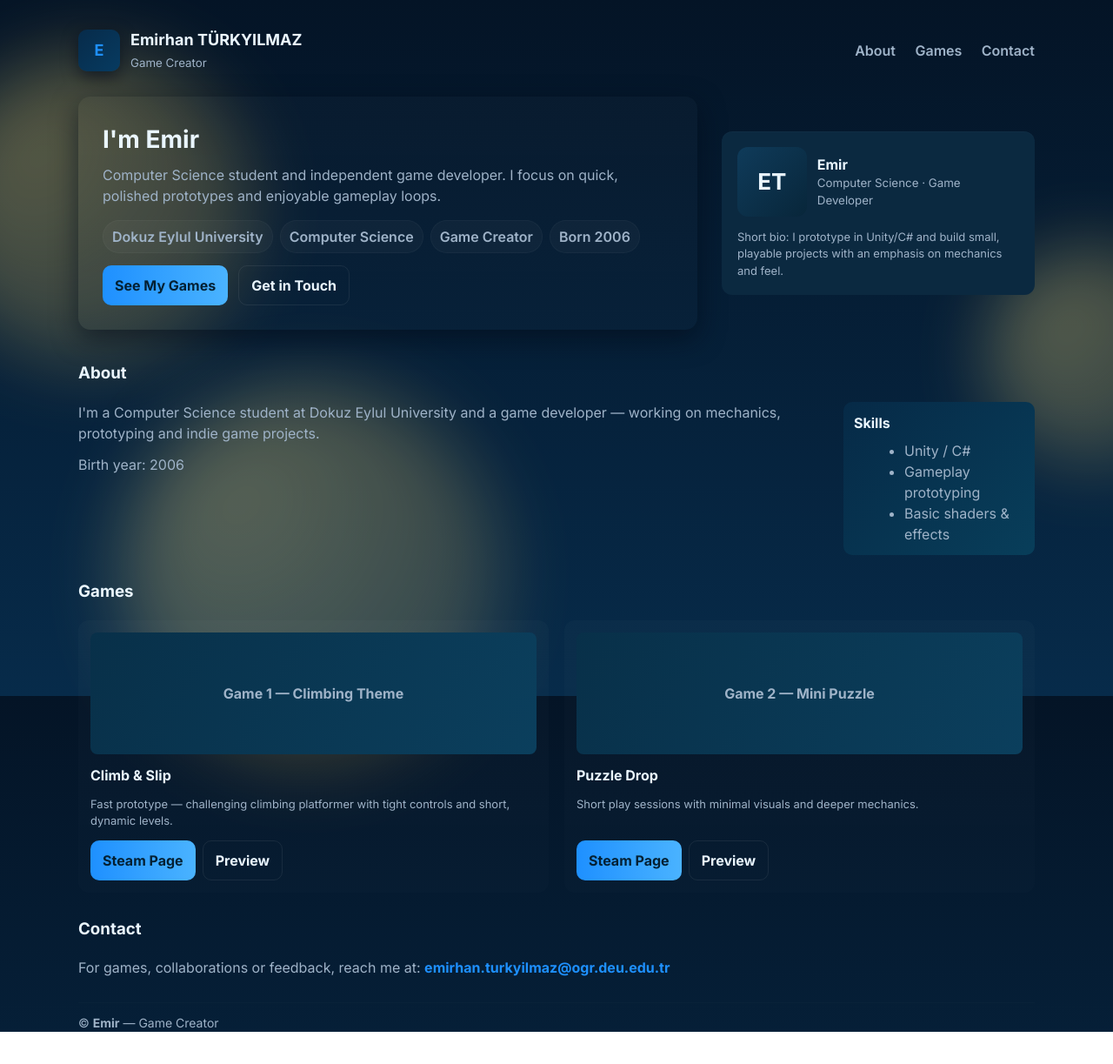
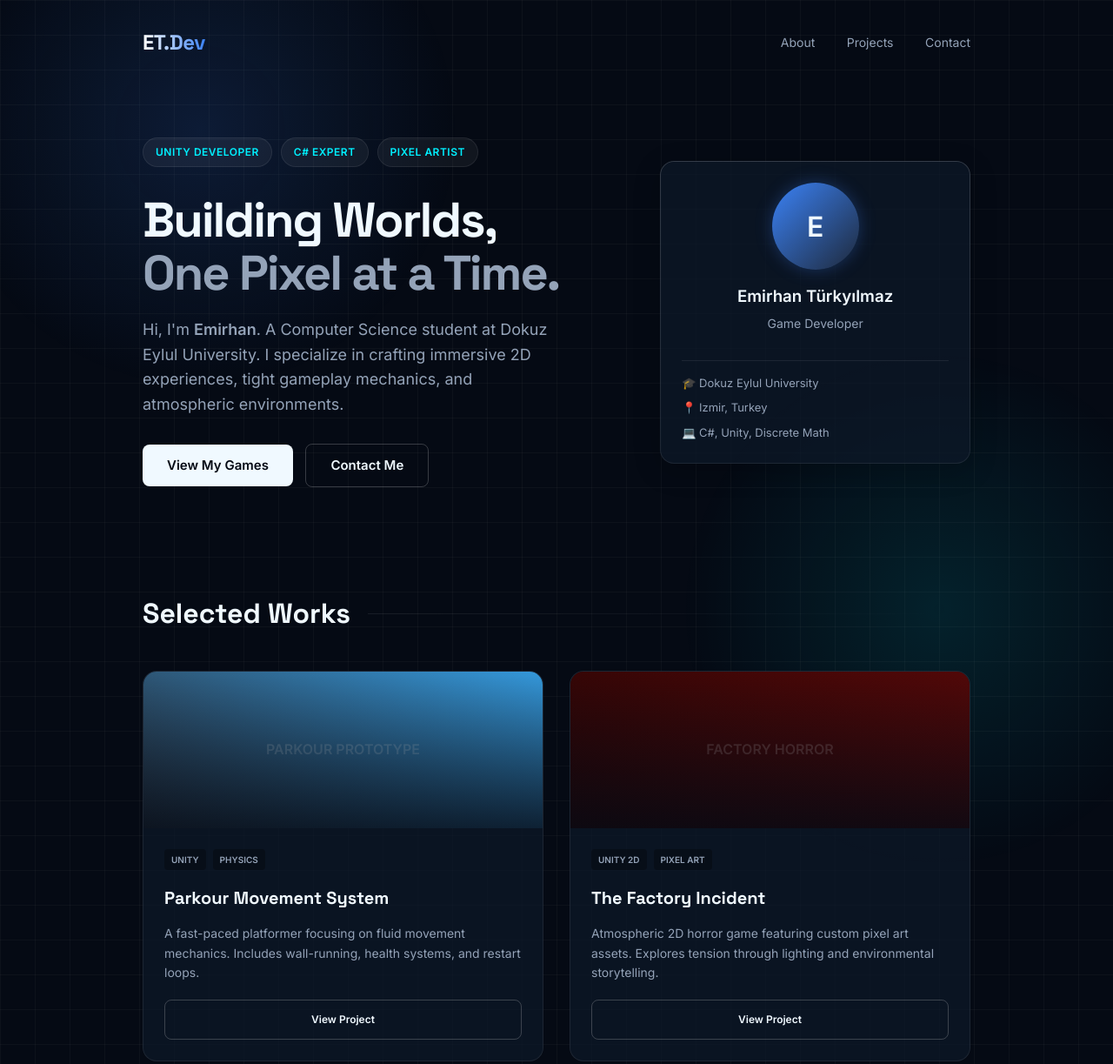
Before and after one commit to EmirT46/deneme, a plain HTML site: page index.html in a window 1280 px wide. Shown: the top 1223 px of the page at 87% size. Before the commit the page ends 1186 px from the top, so only its background shows below. Drawn offline with Linux system fonts and the light colour scheme.

Commit message:
Update index.html

```diff
--- a/index.html
+++ b/index.html
@@ -3,230 +3,445 @@
 <head>
   <meta charset="utf-8" />
   <meta name="viewport" content="width=device-width,initial-scale=1" />
-  <title>Portfolio — About & Games</title>
-  <link href="https://fonts.googleapis.com/css2?family=Inter:wght@300;400;600;700&display=swap" rel="stylesheet">
+  <title>Emirhan Türkyılmaz | Game Developer</title>
+  <link href="https://fonts.googleapis.com/css2?family=Space+Grotesk:wght@300;400;600;700&family=Inter:wght@300;400;600&display=swap" rel="stylesheet">
   <style>
-    :root{
-      --bg-1:#041426; /* very dark navy */
-      --bg-2:#072b4a; /* deep blue */
-      --accent:#1e90ff; /* bright accent */
-      --muted:#9fb3c8;
-      --card:#0b2940;
-      --glass: rgba(255,255,255,0.03);
-      font-family: 'Inter', system-ui, -apple-system, 'Segoe UI', Roboto, 'Helvetica Neue', Arial;
+    :root {
+      /* Modern Dark Palette */
+      --bg-dark: #050a14;
+      --bg-panel: rgba(13, 25, 41, 0.7);
+      --primary: #3b82f6;      /* Modern Blue */
+      --accent: #00f0ff;       /* Cyber Cyan */
+      --text-main: #f0f9ff;
+      --text-muted: #94a3b8;
+      --border: rgba(255, 255, 255, 0.08);
+      --glow: 0 0 20px rgba(59, 130, 246, 0.15);
+
+      --radius: 16px;
+      --font-heading: 'Space Grotesk', sans-serif;
+      --font-body: 'Inter', sans-serif;
     }
 
-    *{box-sizing:border-box}
-    html,body{height:100%;margin:0}
-    body{
-      background: linear-gradient(180deg,var(--bg-1),var(--bg-2));
-      color:#eaf6ff;
-      -webkit-font-smoothing:antialiased;
-      -moz-osx-font-smoothing:grayscale;
-      line-height:1.5;
-      padding:32px 20px;
-      position:relative;overflow-x:hidden;
+    * { box-sizing: border-box; }
+
+    body {
+      margin: 0;
+      background-color: var(--bg-dark);
+      /* Cyber Grid Background Effect */
+      background-image:
+        linear-gradient(rgba(255, 255, 255, 0.03) 1px, transparent 1px),
+        linear-gradient(90deg, rgba(255, 255, 255, 0.03) 1px, transparent 1px);
+      background-size: 40px 40px;
+      color: var(--text-main);
+      font-family: var(--font-body);
+      line-height: 1.6;
+      overflow-x: hidden;
     }
 
-    /* animated yellow blobs */
-    .bg-anim{position:fixed;inset:0;pointer-events:none;mix-blend-mode:screen;z-index:0}
-    .blob{
-      position:absolute;border-radius:50%;filter:blur(40px);opacity:0.35;transform:translate3d(0,0,0);
-      background:radial-gradient(circle at 30% 30%, rgba(255,221,92,0.95), rgba(255,183,0,0.35));
-      width:360px;height:360px;
-      animation:float 12s ease-in-out infinite;
+    /* Background Spotlights */
+    .spotlight {
+      position: fixed;
+      width: 600px;
+      height: 600px;
+      background: radial-gradient(circle, rgba(59, 130, 246, 0.15), transparent 70%);
+      border-radius: 50%;
+      pointer-events: none;
+      z-index: -1;
+      animation: float 10s infinite ease-in-out;
     }
-    .blob.b1{left:-80px;top:10%;animation-duration:14s}
-    .blob.b2{right:-120px;top:35%;width:260px;height:260px;animation-duration:10s}
-    .blob.b3{left:10%;bottom:-100px;width:420px;height:420px;animation-duration:18s}
-    @keyframes float{
-      0%{transform:translateY(0) translateX(0) scale(1)}
-      25%{transform:translateY(-30px) translateX(20px) scale(1.05)}
-      50%{transform:translateY(0) translateX(-10px) scale(0.98)}
-      75%{transform:translateY(30px) translateX(10px) scale(1.02)}
-      100%{transform:translateY(0) translateX(0) scale(1)}
+    .s1 { top: -200px; left: -100px; }
+    .s2 { bottom: -200px; right: -100px; background: radial-gradient(circle, rgba(0, 240, 255, 0.1), transparent 70%); animation-delay: -5s; }
+
+    @keyframes float {
+      0%, 100% { transform: translate(0, 0); }
+      50% { transform: translate(30px, 50px); }
     }
 
-    .container{max-width:1100px;margin:0 auto;position:relative;z-index:1}
-
-    header{display:flex;align-items:center;justify-content:space-between;gap:20px;margin-bottom:28px}
-    .brand{display:flex;align-items:center;gap:12px}
-    .logo{width:48px;height:48px;border-radius:10px;background:linear-gradient(135deg,var(--bg-2),#073b61);display:flex;align-items:center;justify-content:center;font-weight:700;color:var(--accent);font-size:18px;box-shadow:0 6px 18px rgba(2,8,23,0.6)}
-    .brand h1{font-size:18px;margin:0}
-    nav a{color:var(--muted);text-decoration:none;margin-left:18px;font-weight:600}
-    nav a:hover{color:var(--accent)}
-
-    .hero{display:grid;grid-template-columns:1fr 360px;gap:28px;align-items:center;margin-bottom:36px}
-    .intro{background:linear-gradient(180deg, rgba(255,255,255,0.02), rgba(255,255,255,0.01));padding:28px;border-radius:14px;box-shadow:0 10px 30px rgba(3,12,25,0.6)}
-    .intro h2{margin:0 0 8px 0;font-size:28px}
-    .intro p{margin:0 0 16px;color:var(--muted)}
-    .cta-group{display:flex;gap:12px}
-    .btn{background:transparent;border:1px solid rgba(255,255,255,0.07);padding:10px 14px;border-radius:10px;font-weight:700;cursor:pointer;text-decoration:none;color:inherit;display:inline-flex;align-items:center;justify-content:center}
-    .btn.primary{background:linear-gradient(90deg,var(--accent),#4ab3ff);color:#042033;border:none}
-
-    .card-side{background:var(--card);padding:18px;border-radius:12px;box-shadow:inset 0 1px 0 rgba(255,255,255,0.02)}
-    .avatar{width:80px;height:80px;border-radius:12px;background:linear-gradient(135deg,#0f3b5a,#08263a);display:flex;align-items:center;justify-content:center;font-size:26px;font-weight:700}
-    .meta{margin-left:12px}
-    .meta small{display:block;color:var(--muted)}
-
-    section{margin-bottom:28px}
-
-    /* About */
-    .about{display:flex;gap:18px;align-items:flex-start}
-    .about p{color:var(--muted);margin:0}
-    .tags{display:flex;gap:8px;margin-top:12px}
-    .tag{background:var(--glass);padding:6px 10px;border-radius:999px;font-weight:600;color:var(--muted);border:1px solid rgba(255,255,255,0.03)}
-
-    /* Games */
-    .games-grid{display:grid;grid-template-columns:repeat(auto-fit,minmax(220px,1fr));gap:18px}
-    .game-card{background:linear-gradient(180deg, rgba(255,255,255,0.02), rgba(255,255,255,0.01));padding:14px;border-radius:12px;display:flex;flex-direction:column;gap:12px}
-    .thumb{height:140px;border-radius:8px;background:linear-gradient(120deg,#083049,#0b3f5d);display:flex;align-items:center;justify-content:center;font-weight:700;color:var(--muted)}
-    .game-card h3{margin:0;font-size:16px}
-    .game-card p{margin:0;color:var(--muted);font-size:13px}
-    .game-actions{display:flex;gap:8px;margin-top:auto}
-
-    footer{display:flex;justify-content:space-between;align-items:center;color:var(--muted);font-size:14px;padding-top:12px;border-top:1px solid rgba(255,255,255,0.02)}
-
-    /* Responsive */
-    @media (max-width:880px){
-      .hero{grid-template-columns:1fr}
-      nav{display:none}
+    /* Layout */
+    .container {
+      max-width: 1000px;
+      margin: 0 auto;
+      padding: 0 24px;
+      position: relative;
     }
 
+    /* Navbar */
+    nav {
+      display: flex;
+      justify-content: space-between;
+      align-items: center;
+      padding: 30px 0;
+      margin-bottom: 60px;
+    }
+    .logo {
+      font-family: var(--font-heading);
+      font-weight: 700;
+      font-size: 24px;
+      background: linear-gradient(90deg, #fff, var(--primary));
+      -webkit-background-clip: text;
+      -webkit-text-fill-color: transparent;
+      letter-spacing: -0.5px;
+    }
+    .nav-links a {
+      color: var(--text-muted);
+      text-decoration: none;
+      margin-left: 32px;
+      font-size: 14px;
+      font-weight: 500;
+      transition: color 0.3s;
+    }
+    .nav-links a:hover { color: var(--accent); }
+
+    /* Hero Section */
+    .hero {
+      display: grid;
+      grid-template-columns: 1.2fr 0.8fr;
+      gap: 60px;
+      align-items: center;
+      margin-bottom: 120px;
+      opacity: 0;
+      animation: fadeIn 1s forwards 0.2s;
+    }
+
+    .hero-content h1 {
+      font-family: var(--font-heading);
+      font-size: 56px;
+      line-height: 1.1;
+      margin: 0 0 20px 0;
+      letter-spacing: -2px;
+    }
+    .hero-content p {
+      color: var(--text-muted);
+      font-size: 18px;
+      margin-bottom: 30px;
+      max-width: 480px;
+    }
+    .tag-container {
+      display: flex;
+      gap: 10px;
+      flex-wrap: wrap;
+      margin-bottom: 30px;
+    }
+    .tag {
+      font-size: 12px;
+      padding: 6px 14px;
+      border-radius: 100px;
+      background: rgba(255, 255, 255, 0.05);
+      border: 1px solid var(--border);
+      color: var(--accent);
+      font-weight: 600;
+      letter-spacing: 0.5px;
+    }
+
+    /* Glass Cards */
+    .glass-card {
+      background: var(--bg-panel);
+      backdrop-filter: blur(12px);
+      -webkit-backdrop-filter: blur(12px);
+      border: 1px solid var(--border);
+      border-radius: var(--radius);
+      padding: 24px;
+      box-shadow: 0 8px 32px rgba(0, 0, 0, 0.2);
+    }
+
+    /* Profile Card specific */
+    .profile-card {
+      display: flex;
+      flex-direction: column;
+      align-items: center;
+      text-align: center;
+      position: relative;
+    }
+    .profile-card::before {
+      content: '';
+      position: absolute;
+      inset: -1px;
+      border-radius: var(--radius);
+      padding: 1px;
+      background: linear-gradient(180deg, rgba(255,255,255,0.1), transparent);
+      -webkit-mask: linear-gradient(#fff 0 0) content-box, linear-gradient(#fff 0 0);
+      -webkit-mask-composite: xor;
+      mask-composite: exclude;
+      pointer-events: none;
+    }
+    .avatar {
+      width: 100px;
+      height: 100px;
+      border-radius: 50%;
+      background: linear-gradient(135deg, var(--primary), #1e293b);
+      display: flex;
+      align-items: center;
+      justify-content: center;
+      font-size: 32px;
+      font-weight: 700;
+      margin-bottom: 16px;
+      box-shadow: 0 0 20px rgba(59, 130, 246, 0.3);
+    }
+
+    /* Buttons */
+    .btn {
+      display: inline-flex;
+      align-items: center;
+      justify-content: center;
+      padding: 12px 28px;
+      border-radius: 8px;
+      font-weight: 600;
+      text-decoration: none;
+      transition: all 0.2s;
+      font-size: 15px;
+    }
+    .btn-primary {
+      background: var(--text-main);
+      color: var(--bg-dark);
+    }
+    .btn-primary:hover {
+      background: var(--accent);
+      box-shadow: 0 0 15px var(--accent);
+    }
+    .btn-outline {
+      border: 1px solid rgba(255,255,255,0.2);
+      color: var(--text-main);
+      margin-left: 10px;
+    }
+    .btn-outline:hover {
+      background: rgba(255,255,255,0.05);
+      border-color: var(--text-main);
+    }
+
+    /* Section Headers */
+    .section-header {
+      display: flex;
+      align-items: center;
+      margin-bottom: 40px;
+    }
+    .section-header h2 {
+      font-family: var(--font-heading);
+      font-size: 32px;
+      margin: 0;
+      margin-right: 20px;
+    }
+    .line {
+      height: 1px;
+      flex: 1;
+      background: linear-gradient(90deg, var(--border), transparent);
+    }
+
+    /* Games Grid */
+    .games-grid {
+      display: grid;
+      grid-template-columns: repeat(auto-fit, minmax(300px, 1fr));
+      gap: 30px;
+      margin-bottom: 100px;
+    }
+
+    .game-card {
+      background: var(--bg-panel);
+      border: 1px solid var(--border);
+      border-radius: var(--radius);
+      overflow: hidden;
+      transition: transform 0.3s ease, box-shadow 0.3s ease;
+      position: relative;
+    }
+    .game-card:hover {
+      transform: translateY(-5px);
+      box-shadow: var(--glow);
+      border-color: rgba(59, 130, 246, 0.3);
+    }
+
+    .thumb {
+      height: 180px;
+      background: #111;
+      display: flex;
+      align-items: center;
+      justify-content: center;
+      font-weight: 700;
+      color: rgba(255,255,255,0.2);
+      position: relative;
+      overflow: hidden;
+    }
+
+    /* Mock Thumbnails based on Interest */
+    .thumb.parkour {
+      background: linear-gradient(45deg, #2c3e50, #3498db);
+    }
+    .thumb.horror {
+      background: linear-gradient(45deg, #2c0505, #520808);
+    }
+    .thumb::after {
+      content: '';
+      position: absolute;
+      inset: 0;
+      background: linear-gradient(to top, rgba(5,10,20,0.8), transparent);
+    }
+
+    .card-content {
+      padding: 24px;
+    }
+    .game-card h3 { margin: 0 0 8px 0; font-family: var(--font-heading); font-size: 20px; }
+    .game-card p { color: var(--text-muted); font-size: 14px; margin-bottom: 20px; }
+
+    .tech-stack {
+      display: flex;
+      gap: 8px;
+      margin-bottom: 16px;
+    }
+    .tech-badge {
+      font-size: 10px;
+      text-transform: uppercase;
+      padding: 4px 8px;
+      background: rgba(0,0,0,0.3);
+      border-radius: 4px;
+      color: var(--text-muted);
+      font-weight: 600;
+    }
+
+    /* Footer */
+    footer {
+      border-top: 1px solid var(--border);
+      padding: 40px 0;
+      text-align: center;
+      color: var(--text-muted);
+      font-size: 14px;
+    }
+    .contact-link {
+      color: var(--accent);
+      text-decoration: none;
+      font-weight: 600;
+    }
+
+    /* Animations */
+    @keyframes fadeIn {
+      to { opacity: 1; }
+    }
+
+    @media (max-width: 768px) {
+      .hero { grid-template-columns: 1fr; text-align: center; }
+      .hero-content h1 { font-size: 42px; }
+      .profile-card { display: none; } /* Hide sidebar on mobile for cleaner look */
+      .hero-content p { margin: 0 auto 30px; }
+      .tag-container { justify-content: center; }
+      nav { display: none; } /* Simple hiding for mobile, ideally replace with burger */
+    }
   </style>
 </head>
 <body>
-  <div class="bg-anim" aria-hidden="true">
-    <div class="blob b1"></div>
-    <div class="blob b2"></div>
-    <div class="blob b3"></div>
-  </div>
+
+  <div class="spotlight s1"></div>
+  <div class="spotlight s2"></div>
 
   <div class="container">
-    <header>
-      <div class="brand">
-        <div class="logo">E</div>
-        <div>
-          <h1>Emirhan TÜRKYILMAZ</h1>
-          <small style="color:var(--muted)">Game Creator</small>
-        </div>
+    <nav>
+      <div class="logo">ET.Dev</div>
+      <div class="nav-links">
+        <a href="#about">About</a>
+        <a href="#projects">Projects</a>
+        <a href="mailto:emirhan.turkyilmaz@ogr.deu.edu.tr">Contact</a>
       </div>
-      <nav>
-        <a href="#about">About</a>
-        <a href="#games">Games</a>
-        <a href="#contact">Contact</a>
-      </nav>
-    </header>
+    </nav>
 
     <main>
       <section class="hero">
-        <div class="intro">
-          <h2>I'm Emir</h2>
-          <p>Computer Science student and independent game developer. I focus on quick, polished prototypes and enjoyable gameplay loops.</p>
-          <div class="tags">
-            <span class="tag">Dokuz Eylul University</span>
-            <span class="tag">Computer Science</span>
-            <span class="tag">Game Creator</span>
-            <span class="tag">Born 2006</span>
+        <div class="hero-content">
+          <div class="tag-container">
+            <span class="tag">UNITY DEVELOPER</span>
+            <span class="tag">C# EXPERT</span>
+            <span class="tag">PIXEL ARTIST</span>
           </div>
-          <div style="height:14px"></div>
-          <div class="cta-group">
-            <a class="btn primary" href="#games">See My Games</a>
-            <a class="btn" href="#contact">Get in Touch</a>
+          <h1>Building Worlds,<br><span style="color:var(--text-muted)">One Pixel at a Time.</span></h1>
+          <p>
+            Hi, I'm <strong>Emirhan</strong>. A Computer Science student at Dokuz Eylul University.
+            I specialize in crafting immersive 2D experiences, tight gameplay mechanics, and atmospheric environments.
+          </p>
+          <div>
+            <a href="#projects" class="btn btn-primary">View My Games</a>
+            <a href="mailto:emirhan.turkyilmaz@ogr.deu.edu.tr" class="btn btn-outline">Contact Me</a>
           </div>
         </div>
 
-        <aside class="card-side">
-          <div style="display:flex;align-items:center">
-            <div class="avatar">ET</div>
-            <div class="meta">
-              <strong>Emir</strong>
-              <small>Computer Science · Game Developer</small>
-            </div>
-          </div>
+        <aside class="glass-card profile-card">
+          <div class="avatar">E</div>
+          <h3 style="margin: 0 0 5px 0">Emirhan Türkyılmaz</h3>
+          <span style="color:var(--text-muted); font-size:14px; margin-bottom:15px">Game Developer</span>
 
-          <div style="margin-top:14px;font-size:13px;color:var(--muted)">
-            Short bio: I prototype in Unity/C# and build small, playable projects with an emphasis on mechanics and feel.
+          <div style="width:100%; height:1px; background:var(--border); margin: 15px 0;"></div>
+
+          <div style="text-align:left; width:100%; font-size:13px; color:var(--text-muted);">
+            <div style="margin-bottom:8px">🎓 Dokuz Eylul University</div>
+            <div style="margin-bottom:8px">📍 Izmir, Turkey</div>
+            <div>💻 C#, Unity, Discrete Math</div>
           </div>
         </aside>
       </section>
 
-      <section id="about">
-        <h3 style="margin-top:0">About</h3>
-        <div class="about">
-          <div style="flex:1">
-            <p>
-              I'm a Computer Science student at Dokuz Eylul University and a game developer — working on mechanics, prototyping and indie game projects.
-            </p>
-            <p style="margin-top:12px;color:var(--muted)">Birth year: 2006</p>
-          </div>
-          <div style="width:220px">
-            <div style="background:linear-gradient(135deg,#062a47,#083e5a);padding:12px;border-radius:10px">
-              <strong style="display:block">Skills</strong>
-              <ul style="margin:8px 0 0 18px;color:var(--muted)">
-                <li>Unity / C#</li>
-                <li>Gameplay prototyping</li>
-                <li>Basic shaders & effects</li>
-              </ul>
-            </div>
-          </div>
+      <section id="projects">
+        <div class="section-header">
+          <h2>Selected Works</h2>
+          <div class="line"></div>
         </div>
-      </section>
 
-      <section id="games">
-        <h3>Games</h3>
         <div class="games-grid">
 
           <article class="game-card">
-            <div class="thumb">Game 1 — Climbing Theme</div>
-            <h3>Climb &amp; Slip</h3>
-            <p>Fast prototype — challenging climbing platformer with tight controls and short, dynamic levels.</p>
-            <div class="game-actions">
-              <a class="btn primary" href="#" role="button">Steam Page</a>
-              <a class="btn" href="#" role="button">Preview</a>
+            <div class="thumb parkour">PARKOUR PROTOTYPE</div>
+            <div class="card-content">
+              <div class="tech-stack">
+                <span class="tech-badge">Unity</span>
+                <span class="tech-badge">Physics</span>
+              </div>
+              <h3>Parkour Movement System</h3>
+              <p>A fast-paced platformer focusing on fluid movement mechanics. Includes wall-running, health systems, and restart loops.</p>
+              <a href="#" class="btn btn-outline" style="font-size:12px; margin:0; width:100%">View Project</a>
             </div>
           </article>
 
           <article class="game-card">
-            <div class="thumb">Game 2 — Mini Puzzle</div>
-            <h3>Puzzle Drop</h3>
-            <p>Short play sessions with minimal visuals and deeper mechanics.</p>
-            <div class="game-actions">
-              <a class="btn primary" href="#">Steam Page</a>
-              <a class="btn" href="#">Preview</a>
+            <div class="thumb horror">FACTORY HORROR</div>
+            <div class="card-content">
+              <div class="tech-stack">
+                <span class="tech-badge">Unity 2D</span>
+                <span class="tech-badge">Pixel Art</span>
+              </div>
+              <h3>The Factory Incident</h3>
+              <p>Atmospheric 2D horror game featuring custom pixel art assets. Explores tension through lighting and environmental storytelling.</p>
+              <a href="#" class="btn btn-outline" style="font-size:12px; margin:0; width:100%">View Project</a>
             </div>
           </article>
 
-
+          <article class="game-card">
+             <div class="thumb" style="background: #1e293b; font-family: monospace; color: var(--accent)">
+               &lt;CODE /&gt;
+             </div>
+             <div class="card-content">
+               <div class="tech-stack">
+                 <span class="tech-badge">C Language</span>
+                 <span class="tech-badge">Algorithms</span>
+               </div>
+               <h3>Algorithm Library</h3>
+               <p>A collection of C implementations for Discrete Math problems, logic puzzles, and optimized sorting algorithms.</p>
+               <a href="#" class="btn btn-outline" style="font-size:12px; margin:0; width:100%">View Code</a>
+             </div>
+           </article>
 
         </div>
       </section>
-
-      <section id="contact">
-        <h3>Contact</h3>
-        <p style="color:var(--muted)">For games, collaborations or feedback, reach me at: <strong style="color:var(--accent)">emirhan.turkyilmaz@ogr.deu.edu.tr</strong></p>
-      </section>
-
     </main>
 
     <footer>
-      <div>© <strong>Emir</strong> — Game Creator</div>
-
+      <p>© 2025 Emirhan Türkyılmaz. Built with code & passion.</p>
+      <p style="font-size:12px; opacity:0.6">Assets created in Unity & Aseprite.</p>
     </footer>
   </div>
 
   <script>
-    // smooth scroll for hash links
-    document.querySelectorAll('a[href^="#"]').forEach(a=>{
-      a.addEventListener('click',e=>{
-        const href = a.getAttribute('href');
-        if(href.startsWith('#')){
-          e.preventDefault();
-          const el = document.querySelector(href);
-          if(el) el.scrollIntoView({behavior:'smooth'});
-        }
-      })
-    })
+    // Smooth scrolling
+    document.querySelectorAll('a[href^="#"]').forEach(anchor => {
+      anchor.addEventListener('click', function (e) {
+        e.preventDefault();
+        document.querySelector(this.getAttribute('href')).scrollIntoView({
+          behavior: 'smooth'
+        });
+      });
+    });
   </script>
 </body>
 </html>
```
